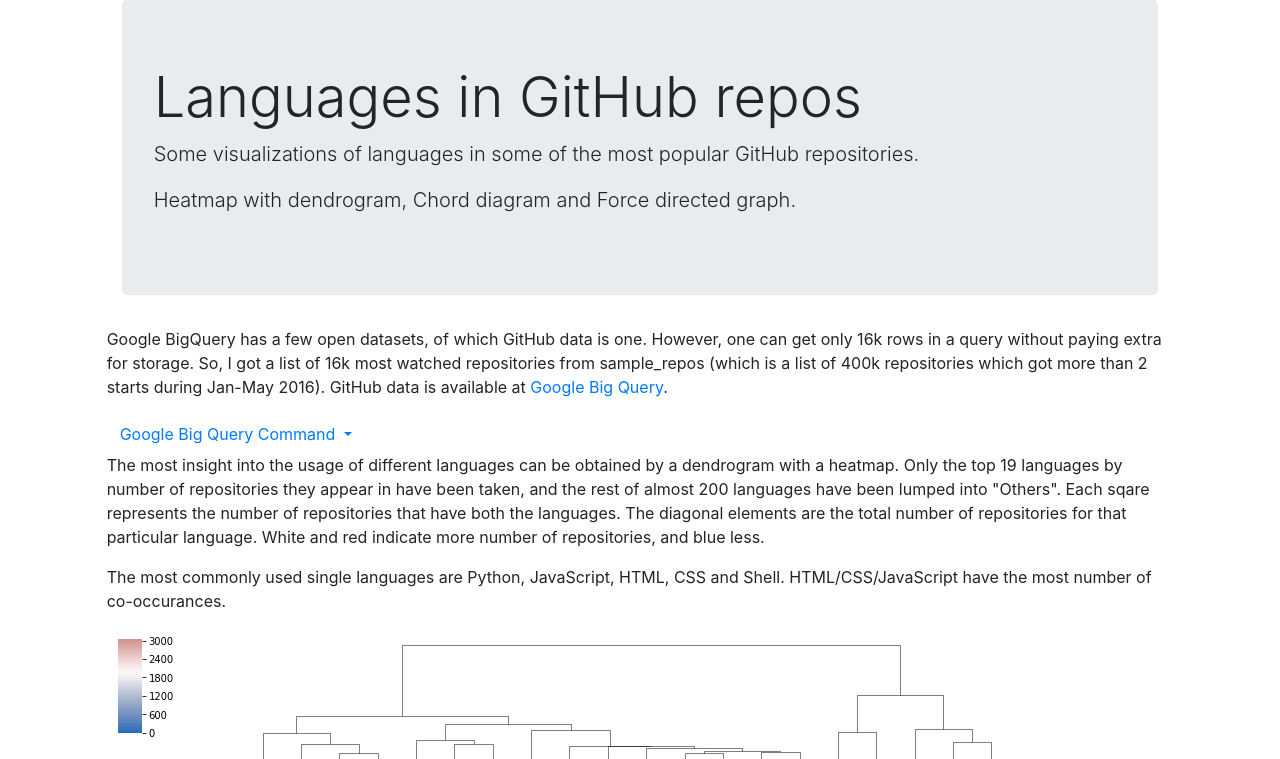
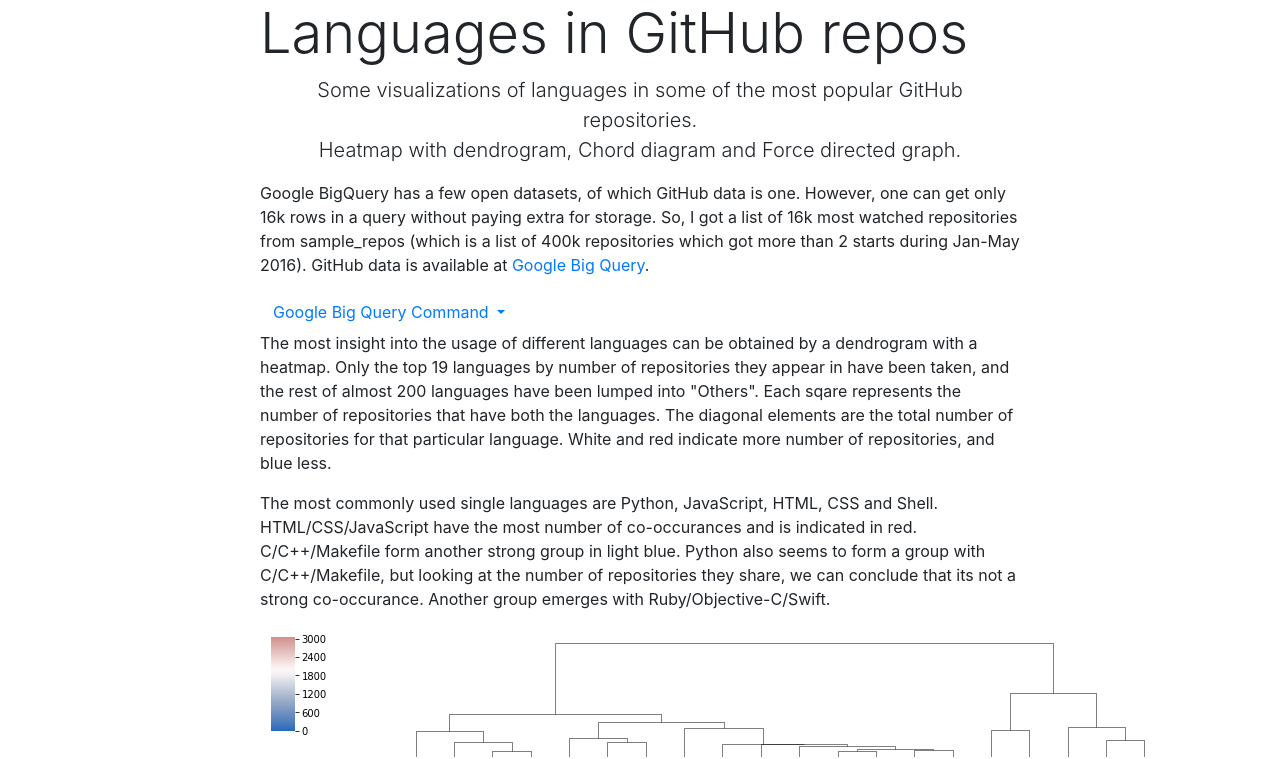
Before and after one commit to sandhya-sago/sandhya-sago.github.io, a plain HTML site: page github_repo_analysis/index.html in a window 1280 px wide. Shown: the top 759 px of the page. Drawn offline with nearby package versions, Linux system fonts and the light colour scheme.

Commit message:
Fixed some typos

```diff
--- a/github_repo_analysis/index.html
+++ b/github_repo_analysis/index.html
@@ -51,13 +51,13 @@ display: none;
 <script src="https://stackpath.bootstrapcdn.com/bootstrap/4.1.3/js/bootstrap.min.js" integrity="sha384-ChfqqxuZUCnJSK3+MXmPNIyE6ZbWh2IMqE241rYiqJxyMiZ6OW/JmZQ5stwEULTy" crossorigin="anonymous"></script>
 </head>
 <body>
-  <div class="container-fluid">
+  <div class="container">
   <div class="row">
-  <div class="col-10 offset-1">
-    <div class="jumbotron">
+  <div class="col-8 offset-2">
+    <div class="row jumbotron-fluid rounded text-center">
       <h1 class="display-4">Languages in GitHub repos</h1>
-      <p class="lead">Some visualizations of languages in some of the most popular GitHub repositories.</p>
-      <p class="lead">Heatmap with dendrogram, Chord diagram and Force directed graph.</p>
+      <p class="lead">Some visualizations of languages in some of the most popular GitHub repositories.
+      <br>Heatmap with dendrogram, Chord diagram and Force directed graph.</p>
     </div>
     <div class="row">
       <p>Google BigQuery has a few open datasets, of which GitHub data is one. However, one can get only 16k rows in a
@@ -107,15 +107,16 @@ LIMIT 16000
     </p>
     <p>
     The most commonly used single languages are Python, JavaScript, HTML, CSS and Shell. HTML/CSS/JavaScript have the
-    most number of co-occurances.
-    </p>
+    most number of co-occurances and is indicated in red. C/C++/Makefile form another strong group in light blue. Python
+    also seems to form a group with C/C++/Makefile, but looking at the number of repositories they share, we can
+    conclude that its not a strong co-occurance. Another group emerges with Ruby/Objective-C/Swift.  </p>
     <p>
       <img src="github_heat.png">
     </p>
   </div>
 
   <div class="row">
-    <p><h4>Chord Diagram <small class="text-muted">Not so insightful</small></h4></p>
+    <p><h4>Chord Diagram</h4> <small class="text-muted">Not so insightful</small></p><br>
     <p>I find that the chord diagram is not a very good representation of the data because:</p>
     <li>
         It does not show one-to-many relationships. For example, most of the repositories with JavaScript will have both html and css.
@@ -134,17 +135,15 @@ LIMIT 16000
   <div class="row">
     <p><h4>Force Directed Graph <small class="text-muted">Fancy, but not useful</small></h4></p>
     <p>This force-directed graph shows the least amount of information of all. The distance is inversly proportional
-    to the number of repositories that share those two languages. Howver, the steady state just shows them in a symmetric
+    to the number of repositories that share those two languages. However, the steady state just shows them in a symmetric
     pattern</p>
 
     <p><div class="force"></div></p>
   </div>
-
-
-    <script src="https://d3js.org/d3.v4.min.js"></script>
-    <script src="data.js"></script>
-    <script src="chord_diagram.js"></script>
-    <script src="force_directed_graph.js"></script>
+  <script src="https://d3js.org/d3.v4.min.js"></script>
+  <script src="data.js"></script>
+  <script src="chord_diagram.js"></script>
+  <script src="force_directed_graph.js"></script>
 </div>
 </div>
 </div>
```
Also changed, not shown: index.html (+1 -1 lines).
